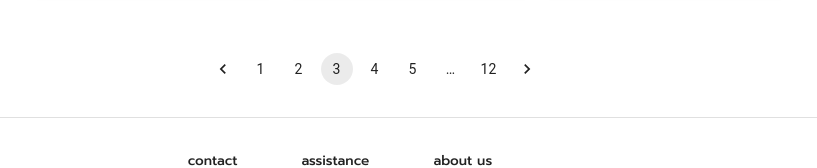
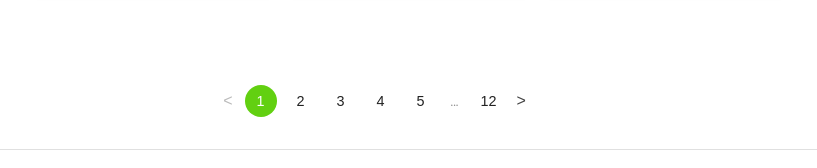
Before and after one commit to OmarSall/Bookify-App, a React (Vite) app in the folder Bookify_App/: page / in a window 1280 px wide. Shown: the part 2023-2191 px from the top of the page, without its empty margins (300-1117 px from the left). Built offline with nearby package versions, Linux system fonts and the light colour scheme.

Commit message:
custom pagination

```diff
--- /dev/null
+++ b/Bookify_App/src/components/CustomPagination/CustomPagination.module.css
@@ -0,0 +1,50 @@
+.pagination {
+    display: flex;
+    justify-content: center;
+    align-items: center;
+    gap: 8px;
+    margin-top: 2rem;
+    font-family: "Prompt", sans-serif;
+}
+
+.pageButton {
+    border: none;
+    background-color: transparent;
+    color: #222;
+    font-size: 0.9rem;
+    width: 32px;
+    height: 32px;
+    border-radius: 50%;
+    cursor: pointer;
+    transition: background-color 0.2s;
+}
+
+.pageButton:hover {
+    background-color: #e0f3e0;
+}
+
+.active {
+    background-color: #62d011;
+    color: white;
+    font-weight: 500;
+}
+
+.arrow {
+    border: none;
+    background: transparent;
+    font-size: 1rem;
+    cursor: pointer;
+    color: #444;
+    padding: 4px;
+}
+
+.arrow:disabled {
+    color: #bbb;
+    cursor: default;
+}
+
+.ellipsis {
+    padding: 0 6px;
+    font-size: 0.9rem;
+    color: #888;
+}
--- /dev/null
+++ b/Bookify_App/src/components/CustomPagination/CustomPagination.tsx
@@ -0,0 +1,74 @@
+import styles from "./CustomPagination.module.css";
+
+interface CustomPaginationProps {
+    totalPages: number;
+    currentPage: number;
+    onPageChange: (page: number) => void;
+}
+
+const CustomPagination = ({
+                              totalPages,
+                              currentPage,
+                              onPageChange,
+                          }: CustomPaginationProps) => {
+    const getPageNumbers = () => {
+        const pages = [];
+
+        if (totalPages <= 7) {
+            for (let i = 1; i <= totalPages; i++) {
+                pages.push(i);
+            }
+        } else {
+            for (let i = 1; i <= 5; i++) {
+                pages.push(i);
+            }
+
+            if (totalPages > 6) {
+                pages.push("...");
+                pages.push(totalPages);
+            }
+        }
+
+        return pages;
+    };
+
+    return (
+        <div className={styles.pagination}>
+            <button
+                className={styles.arrow}
+                onClick={() => onPageChange(currentPage - 1)}
+                disabled={currentPage === 1}
+            >
+                {"<"}
+            </button>
+
+            {getPageNumbers().map((item, idx) =>
+                    item === "..." ? (
+                        <span key={idx} className={styles.ellipsis}>
+            ...
+          </span>
+                    ) : (
+                        <button
+                            key={idx}
+                            className={`${styles.pageButton} ${
+                                item === currentPage ? styles.active : ""
+                            }`}
+                            onClick={() => onPageChange(Number(item))}
+                        >
+                            {item}
+                        </button>
+                    )
+            )}
+
+            <button
+                className={styles.arrow}
+                onClick={() => onPageChange(currentPage + 1)}
+                disabled={currentPage === totalPages}
+            >
+                {">"}
+            </button>
+        </div>
+    );
+};
+
+export default CustomPagination;
--- a/Bookify_App/src/pages/HomePage/HomePage.tsx
+++ b/Bookify_App/src/pages/HomePage/HomePage.tsx
@@ -1,12 +1,15 @@
+import { useState } from "react";
 import styles from "./HomePage.module.css";
 import HeroSection from "../../components/HeroSection/HeroSection";
 import FilterSidebar from "../../components/FilterSidebar/FilterSidebar";
 import SortBar from "../../components/SortBar/SortBar";
 import VenueCard from "../../components/VenueCard/VenueCard";
-
-import { Box, Grid, Pagination } from "@mui/material";
+import CustomPagination from "../../components/CustomPagination/CustomPagination";
+import { Box, Grid } from "@mui/material";
 
 const HomePage = () => {
+    const [page, setPage] = useState<number>(1);
+
     return (
         <div className={styles.pageWrapper}>
             <div className={styles.container}>
@@ -37,11 +40,10 @@ const HomePage = () => {
                                 </Grid>
 
                                 <Box className={styles.paginationWrapper}>
-                                    <Pagination
-                                        count={12}
-                                        page={3}
-                                        shape="circular"
-                                        className="customPagination"
+                                    <CustomPagination
+                                        totalPages={12}
+                                        currentPage={page}
+                                        onPageChange={(newPage: number) => setPage(newPage)}
                                     />
                                 </Box>
                             </div>
```
